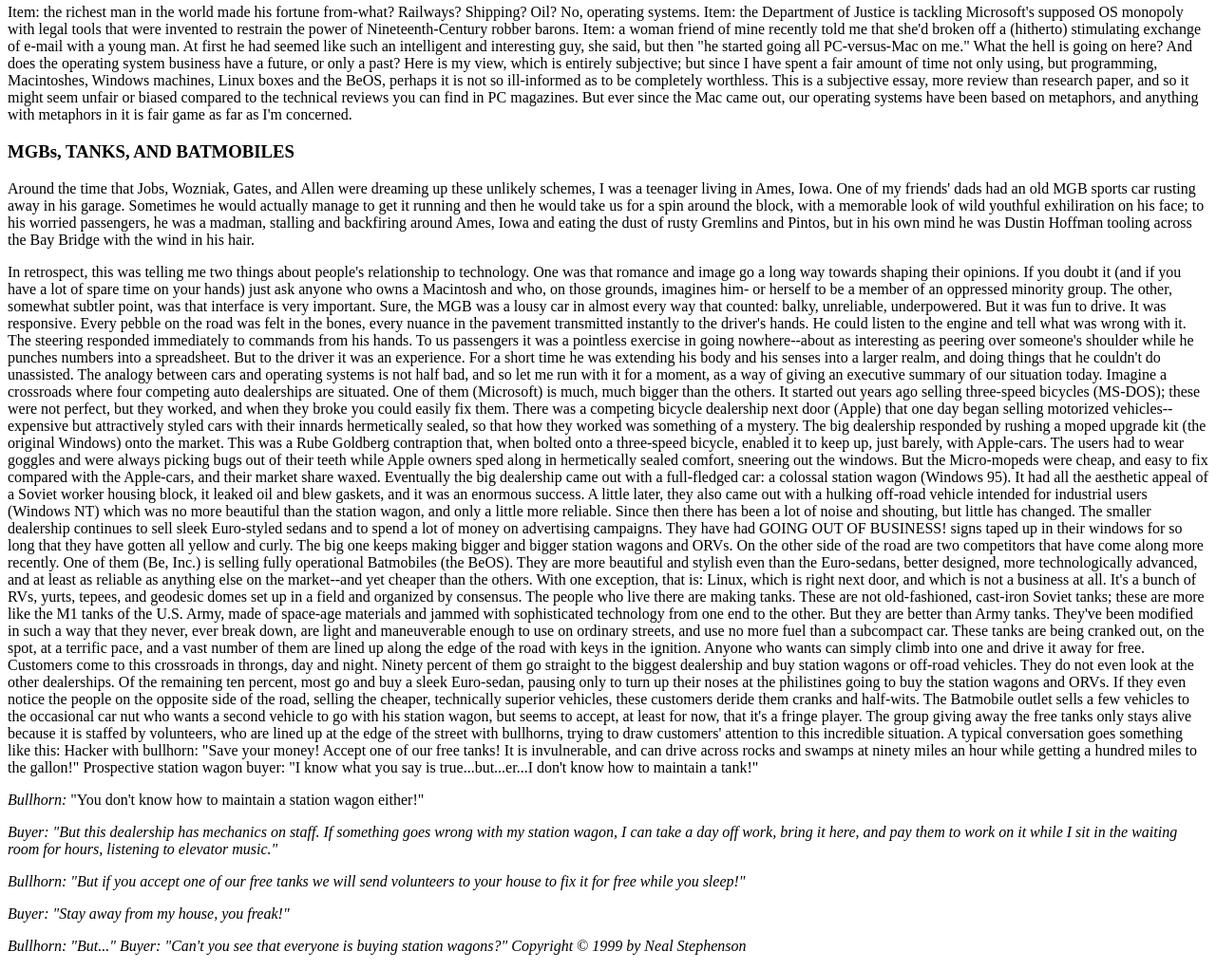
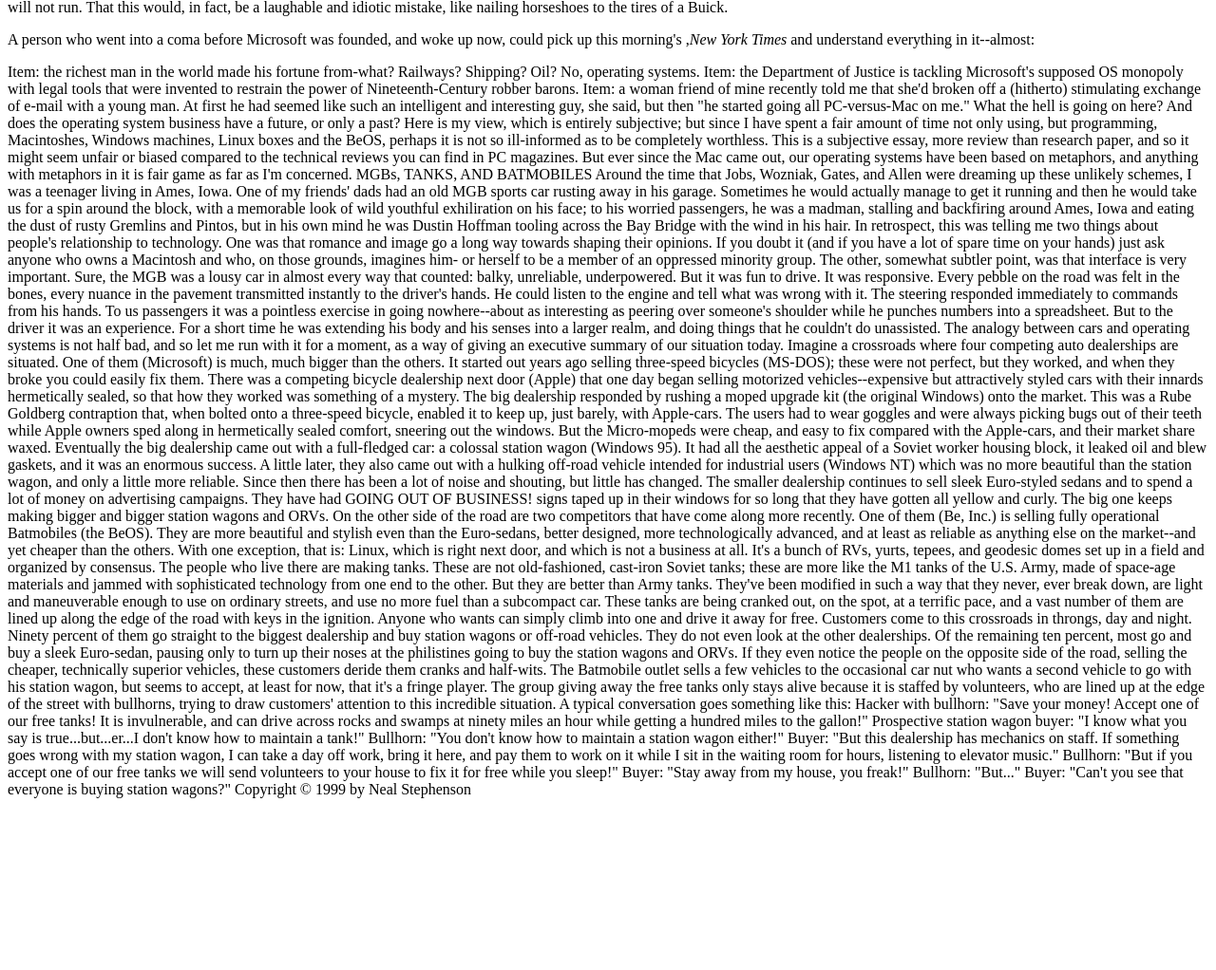
Before and after one commit to nrtesfa/nrtesfa.github.io, a plain HTML site: page week01/index.html in a window 1280 px wide. Shown: the part 362-1384 px from the top of the page at 95% size. After the commit the page ends 1211 px from the top, so only its background shows below. Drawn offline with Linux system fonts and the light colour scheme.

Commit message:
Updated website

```diff
--- a/week01/index.html
+++ b/week01/index.html
@@ -1,22 +1,22 @@
 <h1>"In the Beginning was the Command Line"</h1>
 
-By Neal Stephenson
+<h2>By Neal Stephenson</h2>
 http://www.cryptonomicon.com/beginning.html
 
 <p>About twenty years ago Jobs and Wozniak, the founders of Apple, came up with the very strange idea of selling information processing machines for use in the home. The business took off, and its founders made a lot of money and received the credit they deserved for being daring visionaries. But around the same time, Bill Gates and Paul Allen came up with an idea even stranger and more fantastical: selling computer operating systems. This was much weirder than the idea of Jobs and Wozniak. A computer at least had some sort of physical reality to it. It came in a box, you could open it up and plug it in and watch lights blink. An operating system had no tangible incarnation at all. It arrived on a disk, of course, but the disk was, in effect, nothing more than the box that the OS came in. The product itself was a very long string of ones and zeroes that, when properly installed and coddled, gave you the ability to manipulate other very long strings of ones and zeroes. Even those few who actually understood what a computer operating system was were apt to think of it as a fantastically arcane engineering prodigy, like a breeder reactor or a U-2 spy plane, and not something that could ever be (in the parlance of high-tech) "productized."</p>
 
 <p>Yet now the company that Gates and Allen founded is selling operating systems like Gillette sells razor blades. New releases of operating systems are launched as if they were Hollywood blockbusters, with celebrity endorsements, talk show appearances, and world tours. The market for them is vast enough that people worry about whether it has been monopolized by one company. Even the least technically-minded people in our society now have at least a hazy idea of what operating systems do; what is more, they have strong opinions about their relative merits. It is commonly understood, even by technically unsophisticated computer users, that if you have a piece of software that works on your Macintosh, and you move it over onto a Windows machine, it will not run. That this would, in fact, be a laughable and idiotic mistake, like nailing horseshoes to the tires of a Buick.
-A person who went into a coma before Microsoft was founded, and woke up now, could pick up this morning's New York Times and understand everything in it--almost:</p>
 
-<p>Item: the richest man in the world made his fortune from-what? Railways? Shipping? Oil? No, operating systems.
+<p>A person who went into a coma before Microsoft was founded, and woke up now, could pick up this morning's ,<em>New York Times</em> and understand everything in it--almost:</p>
+
+Item: the richest man in the world made his fortune from-what? Railways? Shipping? Oil? No, operating systems.
 Item: the Department of Justice is tackling Microsoft's supposed OS monopoly with legal tools that were invented to restrain the power of Nineteenth-Century robber barons.
 Item: a woman friend of mine recently told me that she'd broken off a (hitherto) stimulating exchange of e-mail with a young man. At first he had seemed like such an intelligent and interesting guy, she said, but then "he started going all PC-versus-Mac on me."
-What the hell is going on here? And does the operating system business have a future, or only a past? Here is my view, which is entirely subjective; but since I have spent a fair amount of time not only using, but programming, Macintoshes, Windows machines, Linux boxes and the BeOS, perhaps it is not so ill-informed as to be completely worthless. This is a subjective essay, more review than research paper, and so it might seem unfair or biased compared to the technical reviews you can find in PC magazines. But ever since the Mac came out, our operating systems have been based on metaphors, and anything with metaphors in it is fair game as far as I'm concerned.</p>
+What the hell is going on here? And does the operating system business have a future, or only a past? Here is my view, which is entirely subjective; but since I have spent a fair amount of time not only using, but programming, Macintoshes, Windows machines, Linux boxes and the BeOS, perhaps it is not so ill-informed as to be completely worthless. This is a subjective essay, more review than research paper, and so it might seem unfair or biased compared to the technical reviews you can find in PC magazines. But ever since the Mac came out, our operating systems have been based on metaphors, and anything with metaphors in it is fair game as far as I'm concerned.
 
-<h3>MGBs, TANKS, AND BATMOBILES</h3>
+MGBs, TANKS, AND BATMOBILES
 
-<p>Around the time that Jobs, Wozniak, Gates, and Allen were dreaming up these unlikely schemes, I was a teenager living in Ames, Iowa. One of my friends' dads had an old MGB sports car rusting away in his garage. Sometimes he would actually manage to get it running and then he would take us for a spin around the block, with a memorable look of wild youthful exhiliration on his face; to his worried passengers, he was a madman, stalling and backfiring around Ames, Iowa and eating the dust of rusty Gremlins and Pintos, but in his own mind he was Dustin Hoffman tooling across the Bay Bridge with the wind in his hair.</p>
-
+Around the time that Jobs, Wozniak, Gates, and Allen were dreaming up these unlikely schemes, I was a teenager living in Ames, Iowa. One of my friends' dads had an old MGB sports car rusting away in his garage. Sometimes he would actually manage to get it running and then he would take us for a spin around the block, with a memorable look of wild youthful exhiliration on his face; to his worried passengers, he was a madman, stalling and backfiring around Ames, Iowa and eating the dust of rusty Gremlins and Pintos, but in his own mind he was Dustin Hoffman tooling across the Bay Bridge with the wind in his hair.
 
 In retrospect, this was telling me two things about people's relationship to technology. One was that romance and image go a long way towards shaping their opinions. If you doubt it (and if you have a lot of spare time on your hands) just ask anyone who owns a Macintosh and who, on those grounds, imagines him- or herself to be a member of an oppressed minority group.
 
@@ -52,15 +52,15 @@ Hacker with bullhorn: "Save your money! Accept one of our free tanks! It is invu
 
 Prospective station wagon buyer: "I know what you say is true...but...er...I don't know how to maintain a tank!"
 
-<p><em>Bullhorn:</em> "You don't know how to maintain a station wagon either!"
+Bullhorn: "You don't know how to maintain a station wagon either!"
 
-<p><em>Buyer: "But this dealership has mechanics on staff. If something goes wrong with my station wagon, I can take a day off work, bring it here, and pay them to work on it while I sit in the waiting room for hours, listening to elevator music."
+Buyer: "But this dealership has mechanics on staff. If something goes wrong with my station wagon, I can take a day off work, bring it here, and pay them to work on it while I sit in the waiting room for hours, listening to elevator music."
 
-<p><em>Bullhorn: "But if you accept one of our free tanks we will send volunteers to your house to fix it for free while you sleep!"
+Bullhorn: "But if you accept one of our free tanks we will send volunteers to your house to fix it for free while you sleep!"
 
-<p><em>Buyer: "Stay away from my house, you freak!"
+Buyer: "Stay away from my house, you freak!"
 
-<p><em>Bullhorn: "But..."
+Bullhorn: "But..."
 
 Buyer: "Can't you see that everyone is buying station wagons?"
 
```
